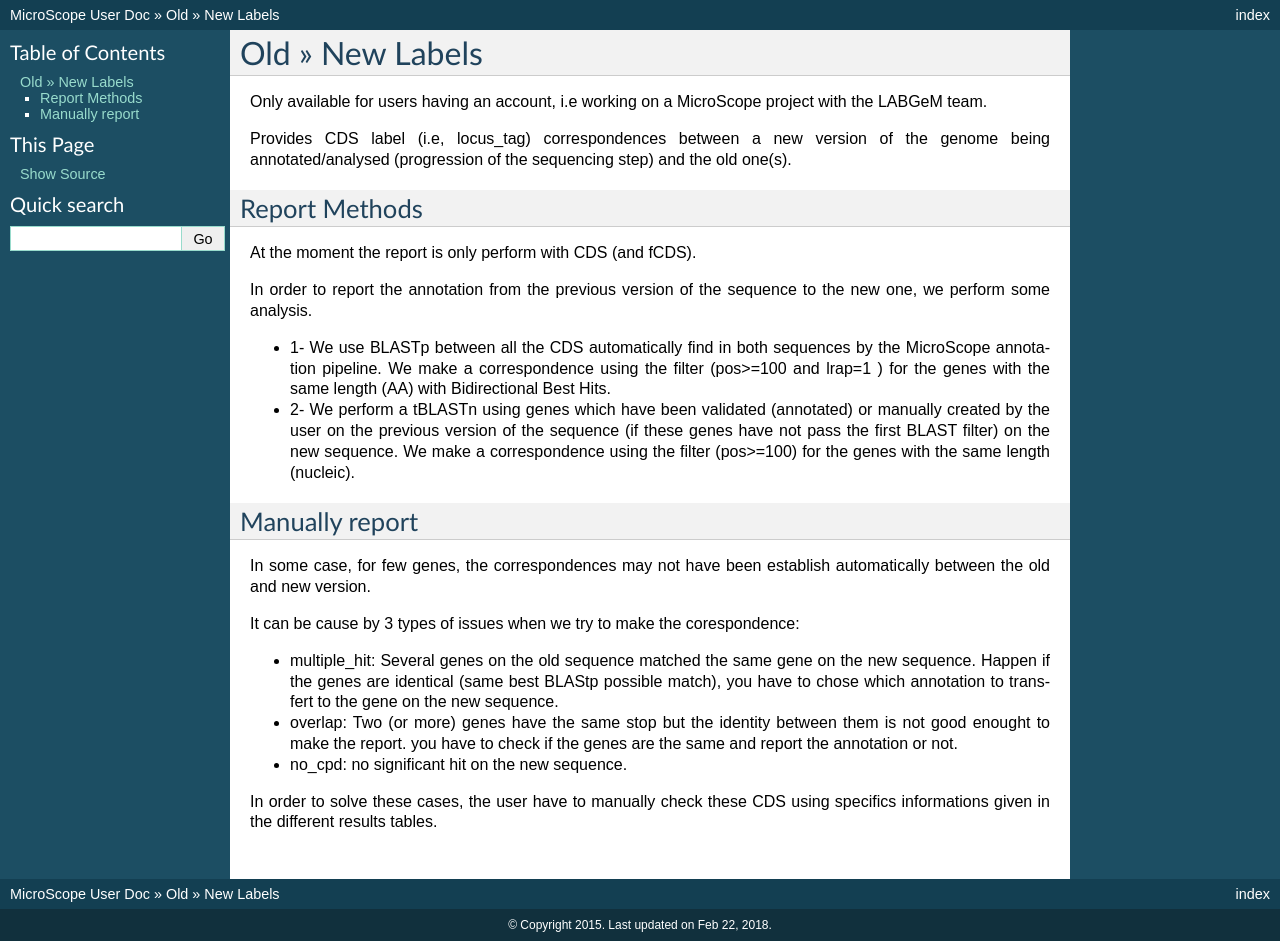
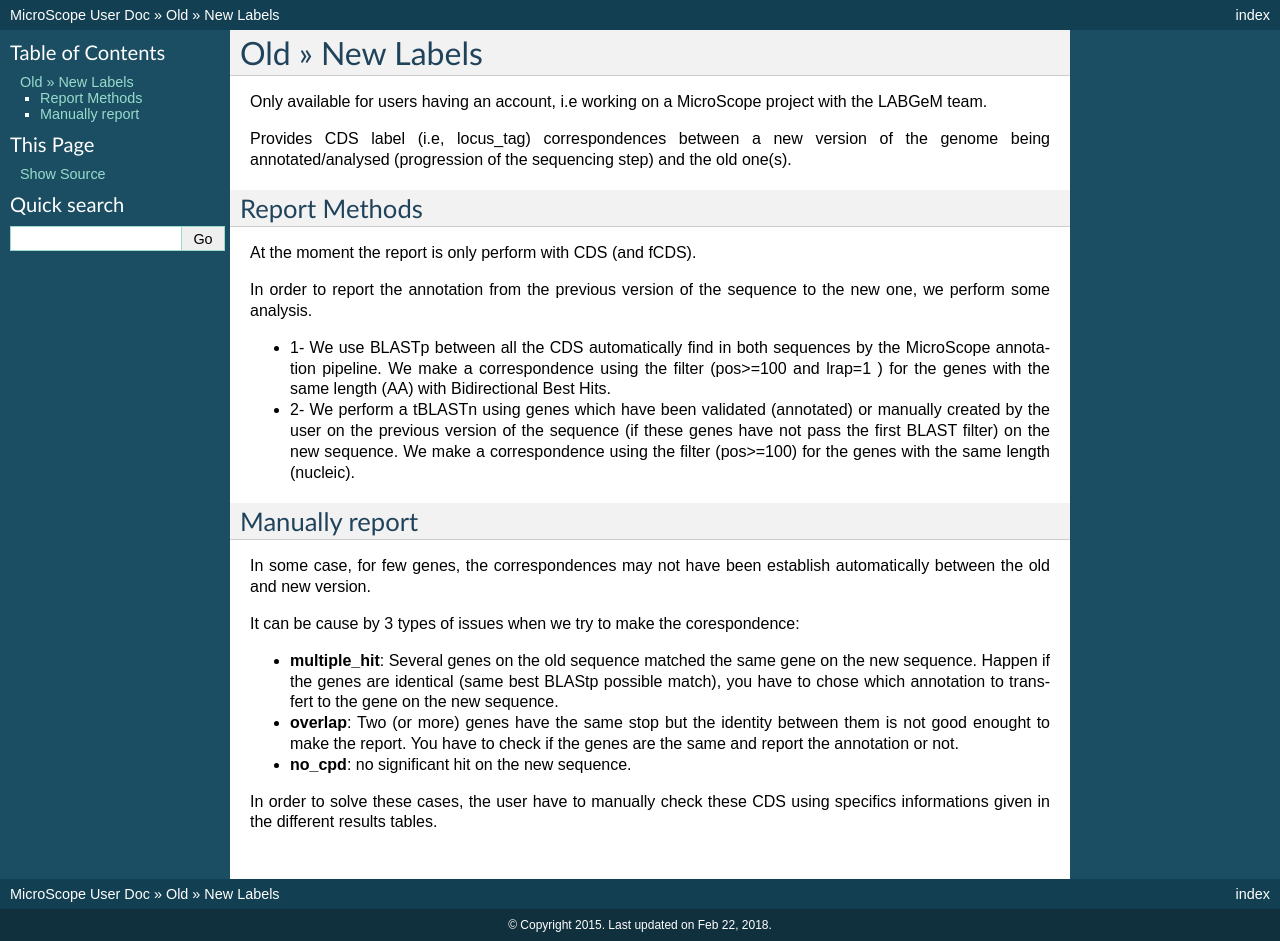
Before and after one commit to labgem/microscope-user-doc, a Sphinx documentation site: the page built from docs/content/mage/labelCPDOldNew..rst, in a window 1280 px wide. Built offline with Sphinx 7.4.7, drawn with Linux system fonts in a browser that asks for light colours; formulas are drawn with MathJax 3; pages that are not in the unit, such as notebooks, are missing from menus.

```diff
--- a/docs/content/mage/labelCPDOldNew..rst
+++ b/docs/content/mage/labelCPDOldNew..rst
@@ -26,8 +26,8 @@ In some case, for few genes, the correspondences may not have been establish aut
 
 It can be cause by 3 types of issues when we try to make the corespondence:
 
-* multiple_hit: Several genes on the old sequence matched the same gene on the new sequence. Happen if the genes are identical (same best BLAStp possible match), you have to chose which annotation to transfert to the gene on the new sequence.
-* overlap: Two (or more) genes have the same stop but the identity between them is not good enought to make the report. you have to check if the genes are the same and report the annotation or not.
-* no_cpd: no significant hit on the new sequence.
+* **multiple_hit**: Several genes on the old sequence matched the same gene on the new sequence. Happen if the genes are identical (same best BLAStp possible match), you have to chose which annotation to transfert to the gene on the new sequence.
+* **overlap**: Two (or more) genes have the same stop but the identity between them is not good enought to make the report. You have to check if the genes are the same and report the annotation or not.
+* **no_cpd**: no significant hit on the new sequence.
 
 In order to solve these cases, the user have to manually check these CDS using specifics informations given in the different results tables.
```
